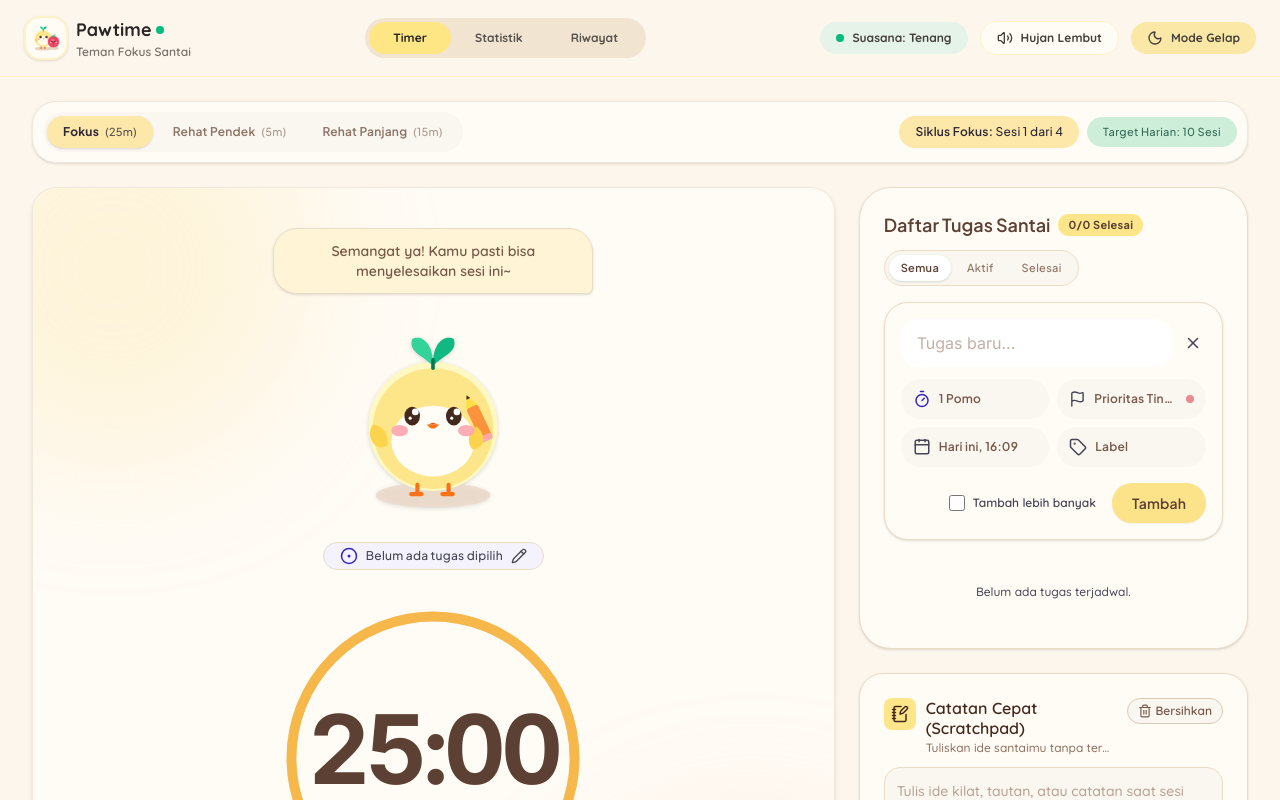
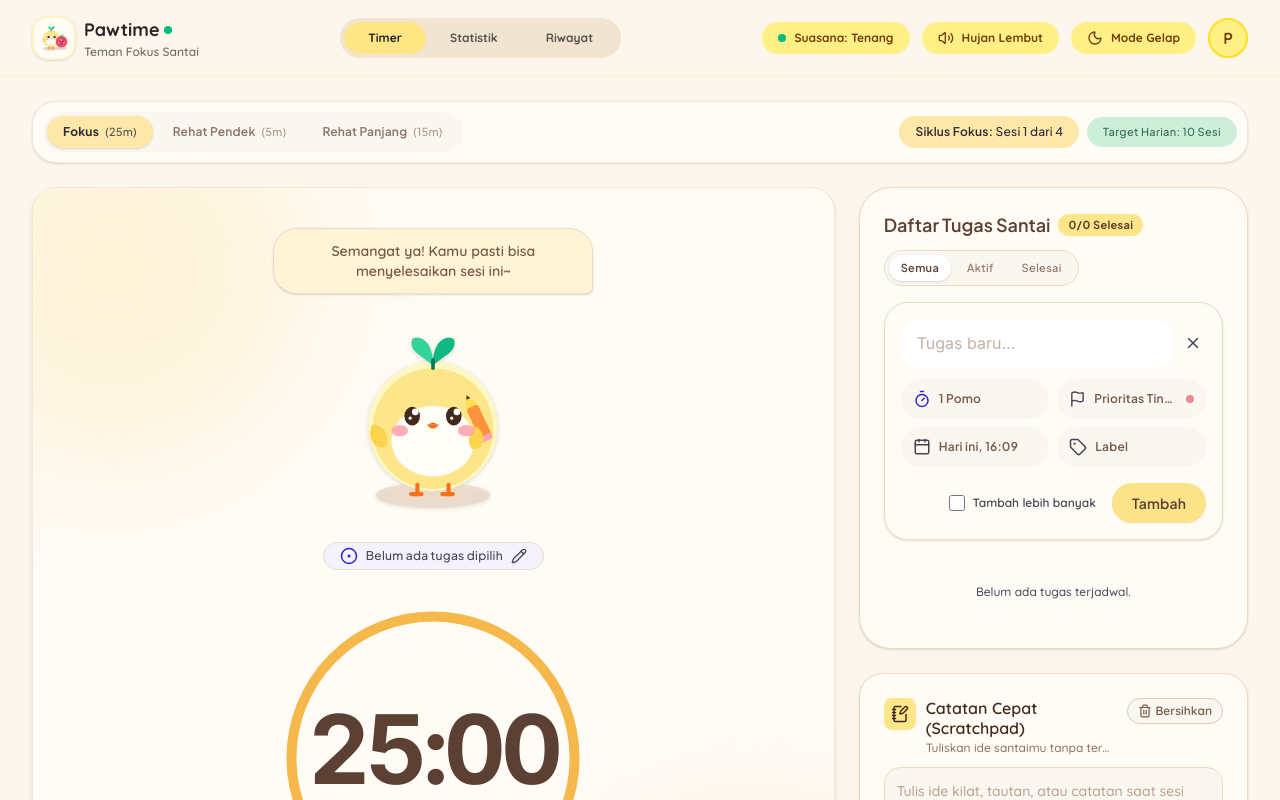
Before and after one commit to lviiiaa/Pawtime, a React (Vite) app: page / in a window 1280 px wide. Shown: the top 800 px of the page. Built offline with nearby package versions, Linux system fonts and the light colour scheme.

Commit message:
perbaikan

```diff
--- a/src/components/Header.jsx
+++ b/src/components/Header.jsx
@@ -58,7 +58,7 @@ export default function Header({
 
   return (
     <>
-      <header className="flex w-full items-center justify-between border-b border-amber-100 bg-[#FDF6EC]/95 px-6 py-4 text-stone-800 backdrop-blur-md dark:border-stone-800 dark:bg-stone-950/95">
+      <header className="mx-auto flex w-full max-w-7xl items-center justify-between border-b border-amber-100 bg-[#FDF6EC]/95 px-4 py-4 text-stone-800 backdrop-blur-md sm:px-6 lg:px-8 dark:border-stone-800 dark:bg-stone-950/95">
         <button type="button" onClick={() => selectTab('timer')} aria-label="Pawtime" className="flex min-w-0 items-center gap-2 text-left">
           <span className="flex h-11 w-11 shrink-0 items-center justify-center rounded-2xl border-2 border-amber-100 bg-[#FFFBF5] p-1 shadow-sm">
             <ChibiDuo />
@@ -69,21 +69,22 @@ export default function Header({
           </span>
         </button>
 
-        <nav className="hidden items-center rounded-full bg-[#F1E4D1] p-1 md:flex" aria-label="Navigasi utama">
+        <nav className="hidden items-center rounded-full bg-[#F1E4D1] p-1 md:flex dark:bg-stone-800" aria-label="Navigasi utama">
           {TABS.map(({ id, label }) => <button key={id} type="button" onClick={() => setActiveTab(id)} className={`rounded-full px-6 py-2 text-xs font-bold ${activeTab === id ? 'bg-amber-200 text-stone-800' : 'text-stone-600 hover:bg-white dark:text-stone-300 dark:hover:bg-stone-800'}`}>{label}</button>)}
         </nav>
 
         <div className="hidden items-center gap-3 md:flex">
-          <button type="button" onClick={() => {}} className="flex items-center gap-2 rounded-full bg-[#E5F3E9] px-4 py-2 text-xs font-bold text-stone-700 dark:bg-emerald-950 dark:text-emerald-100">
+          <button type="button" onClick={() => {}} className="flex items-center gap-2 rounded-full bg-yellow-200 px-4 py-2 text-xs font-bold text-yellow-900 dark:bg-yellow-600 dark:text-yellow-50">
             <span className="h-2 w-2 rounded-full bg-emerald-500" /> Suasana: Tenang
           </button>
-          <button type="button" onClick={onToggleAmbient} className="flex items-center gap-2 rounded-full border border-amber-100 bg-[#FFFBF5] px-4 py-2 text-xs font-bold text-stone-700 dark:border-stone-700 dark:bg-stone-900 dark:text-stone-200">
+          <button type="button" onClick={onToggleAmbient} className="flex items-center gap-2 rounded-full bg-yellow-200 px-4 py-2 text-xs font-bold text-yellow-900 dark:bg-yellow-600 dark:text-yellow-50">
             {ambientMuted ? <VolumeX className="h-4 w-4" /> : <Volume2 className="h-4 w-4" />} Hujan Lembut
           </button>
-          <button type="button" onClick={onToggleTheme} className="flex items-center gap-2 rounded-full bg-[#FBE8A6] px-4 py-2 text-xs font-bold text-stone-700 dark:bg-amber-900 dark:text-amber-100">
-            <Moon className="h-4 w-4" /> Mode Gelap
-          </button>
-        </div>
+<button type="button" onClick={onToggleTheme} className="flex items-center gap-2 rounded-full bg-yellow-200 px-4 py-2 text-xs font-bold text-yellow-900 dark:bg-yellow-600 dark:text-yellow-50">
+             <Moon className="h-4 w-4" /> Mode Gelap
+           </button>
+           {user ? <ProfileMenu user={user} onLogout={onLogout} /> : <button type="button" onClick={onLogin} aria-label="Masuk" className="flex h-10 w-10 items-center justify-center rounded-full border-2 border-yellow-300 bg-yellow-200 font-bold text-yellow-900 dark:border-yellow-500 dark:bg-yellow-600 dark:text-yellow-50">{(user?.displayName || user?.email || 'P').charAt(0).toUpperCase()}</button>}
+         </div>
 
         <button type="button" aria-label="Buka menu" aria-expanded={menuOpen} onClick={() => setMenuOpen((value) => !value)} className="flex md:hidden col-start-3 justify-self-end h-11 w-11 shrink-0 items-center justify-center rounded-xl border-2 border-stone-700 bg-stone-800 text-white shadow-sm hover:bg-stone-700">
           {menuOpen ? <X className="h-5 w-5" /> : <Menu className="h-5 w-5" />}
```
